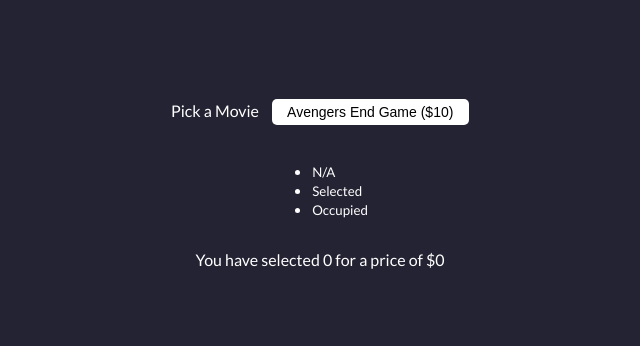
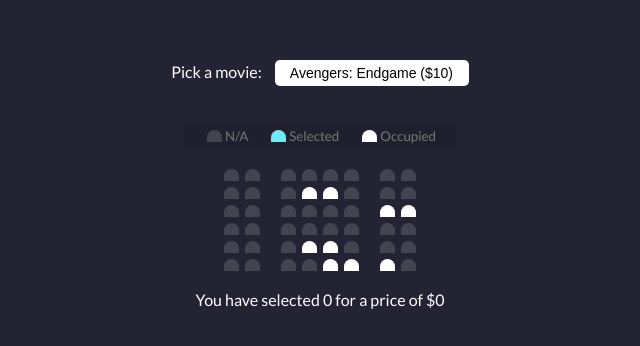
Before and after one commit to thedanielenrico/movieSeatSelector, a plain HTML site: page index.html in a window 1280 px wide. Shown: the part 218-564 px from the top of the page, without its empty margins (320-960 px from the left). Drawn offline with Linux system fonts and the light colour scheme.

Commit message:
add styles for seats and showcase

```diff
--- a/index.html
+++ b/index.html
@@ -11,29 +11,29 @@
 
 <body>
     <div class="movie-container">
-        <label>Pick a Movie</label>
+        <label>Pick a movie:</label>
         <select id="movie">
-            <option value="10">Avengers End Game ($10)</option>
+            <option value="10">Avengers: Endgame ($10)</option>
             <option value="12">Joker ($12)</option>
             <option value="8">Toy Story 4 ($8)</option>
-            <option value="9">Lion King ($9)</option>
+            <option value="9">The Lion King ($9)</option>
         </select>
     </div>
     <ul class="showcase">
         <li>
             <div class="seat">
-                <small>N/A</small>
             </div>
+            <small>N/A</small>
         </li>
         <li>
             <div class="seat selected">
-                <small>Selected</small>
             </div>
+            <small>Selected</small>
         </li>
         <li>
             <div class="seat occupied">
-                <small>Occupied</small>
             </div>
+            <small>Occupied</small>
         </li>
     </ul>
     <div class="container">
--- a/style.css
+++ b/style.css
@@ -6,7 +6,7 @@
 
 body {
     background-color: #242333;
-    color: white;
+    color: #fff;
     display: flex;
     flex-direction: column;
     align-items: center;
@@ -31,3 +31,59 @@ body {
     -webkit-appearance: none;
     appearance: none;
 }
+
+.seat {
+    background-color: #444451;
+    height: 12px;
+    width: 15px;
+    margin: 3px;
+    border-top-left-radius: 10px;
+    border-top-right-radius: 10px;
+}
+
+.seat.selected {
+    background-color: #6feaf6;
+}
+
+.seat.occupied {
+    background-color: #fff;
+}
+
+.seat:nth-of-type(2){
+    margin-right: 18px;
+}
+
+.seat:nth-last-of-type(2){
+    margin-left: 18px;
+}
+
+.seat:not(.occupied):hover {
+    cursor: pointer;
+    transform: scale(1.2);
+}
+
+.showcase .seat:not(.occupied):hover {
+    cursor: default;
+    transform: scale(1);
+}
+
+.showcase {
+    background-color: rgba(0,0,0, 0.1);
+    padding: 5px 10px;
+    border-radius: 5px;
+    color: #777;
+    list-style-type: none;
+    display: flex;
+    justify-content: space-between;
+}
+
+.showcase li {
+    display: flex;
+    align-items: center;
+    justify-content: center;
+    margin: 0px 10px;
+}
+
+.row {
+    display: flex;
+}
```
